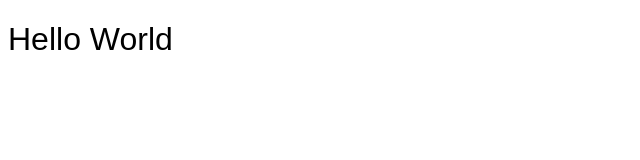
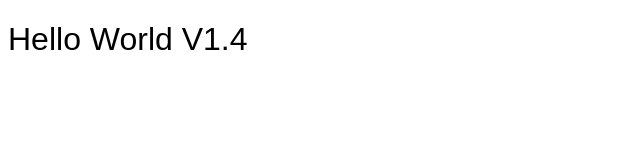
Before and after one commit to ulisesojeda/udacity_capstone, a plain HTML site: page index.html in a window 1280 px wide. Shown: the full height of the page, 0-640 px from the left. Drawn offline with Linux system fonts and the light colour scheme.

Commit message:
testing jenkins

```diff
--- a/index.html
+++ b/index.html
@@ -5,7 +5,7 @@
     <meta charset="UTF-8">
     <meta name="viewport" content="width=device-width, initial-scale=1.0">
     <meta http-equiv="X-UA-Compatible" content="ie=edge">
-    <title>Hello World - Nginx Docker V1.1</title>
+    <title>Hello World - Nginx Docker</title>
     <style>
         h1{
             font-weight:lighter;
@@ -16,7 +16,7 @@
 <body>
 
     <h1>
-        Hello World
+        Hello World V1.4
     </h1>
 
 </body>
```
